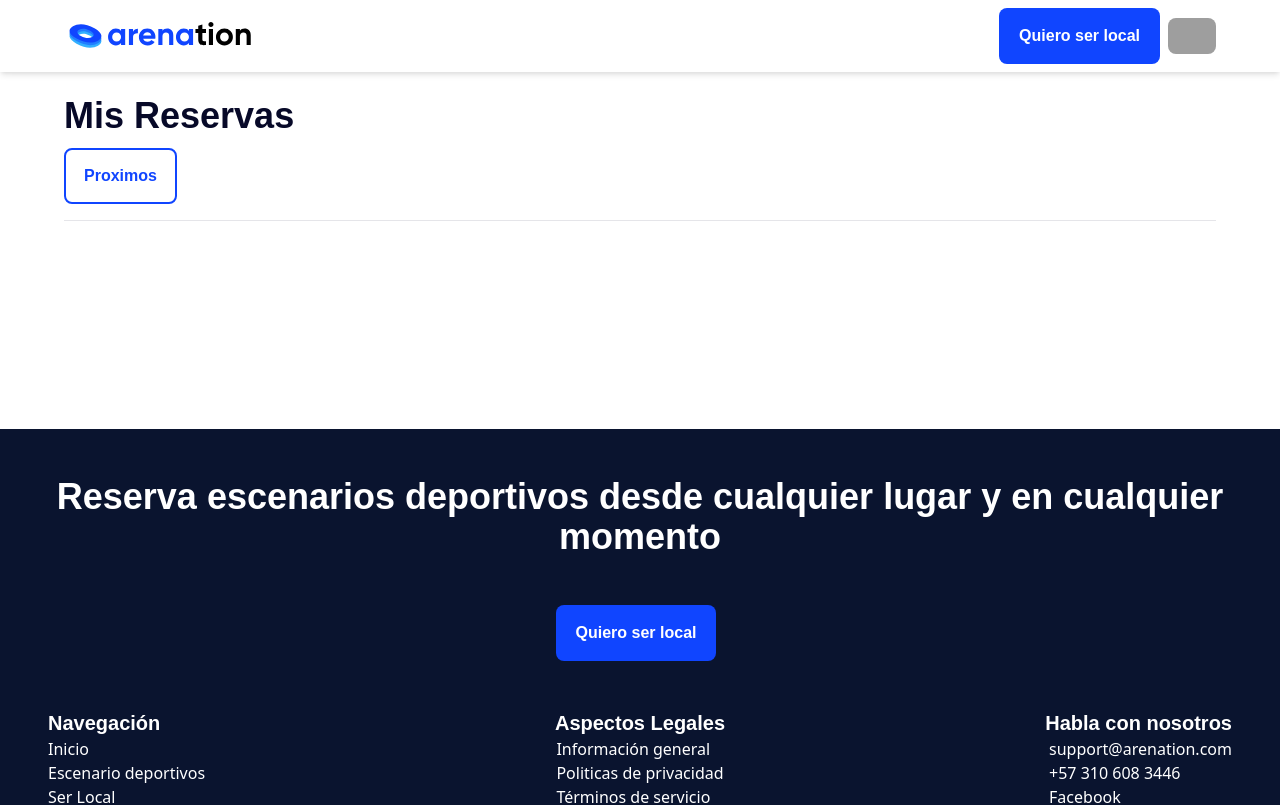
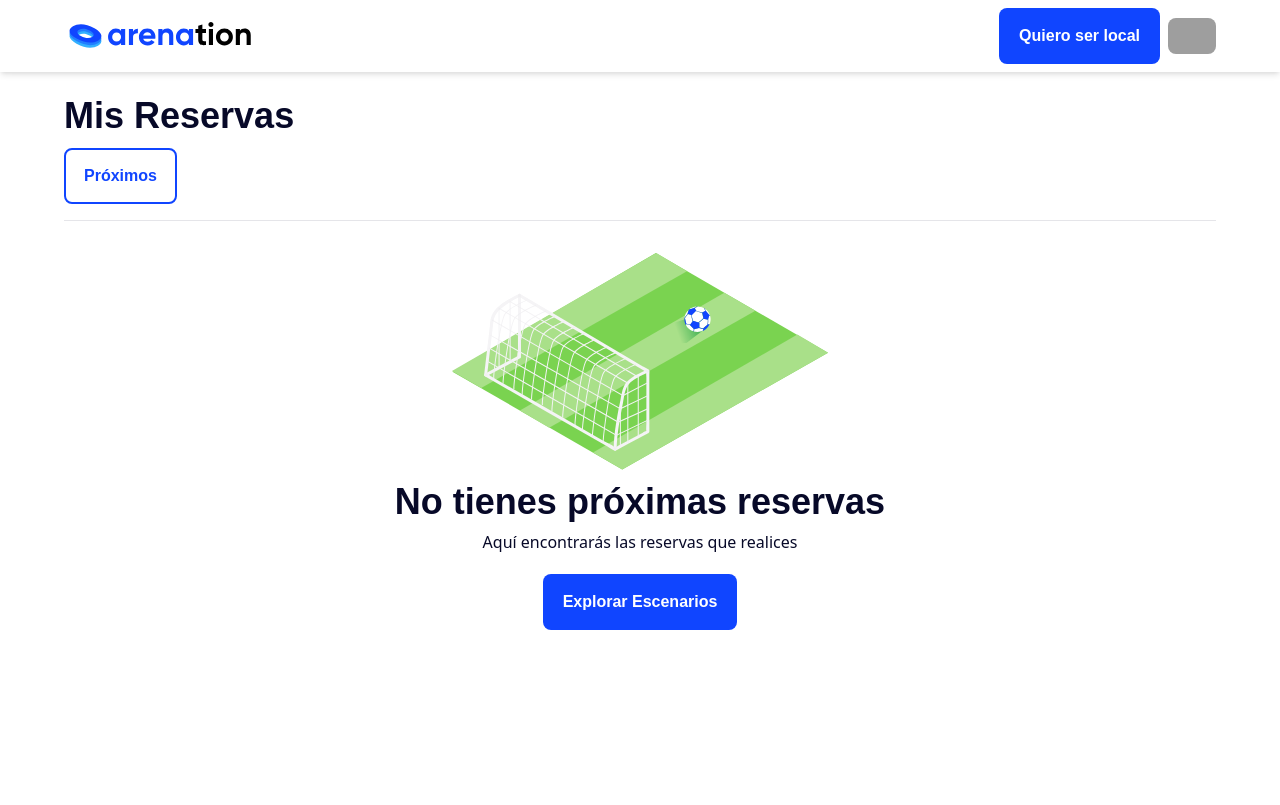
Before and after one commit to ProyectW/arenation, a React (Create React App) app: page /bookings in a window 1280 px wide. Shown: the top 805 px of the page. Built offline with nearby package versions, Linux system fonts and the light colour scheme; grey boxes are pictures that could not be loaded.

Commit message:
page de mis reservas vacio lista

```diff
--- /dev/null
+++ b/src/components/Booking.js
@@ -0,0 +1,31 @@
+import React from "react";
+import iconEmptyBookings from "../assets/img/iconEmptyBookings.svg";
+import Button from "./Controls/Buttons";
+
+export default function Notification(props) {
+  const reservas = null;
+
+  if (reservas) {
+    return (
+      <div className="flex flex-col w-full px-8 sm:px-16 text-secondary-dark">
+        {reservas.map((e) => {
+          return (
+            <div className="py-2">
+            </div>
+          );
+        })}
+      </div>
+    );
+  } else {
+    return (
+      <div className="flex flex-col w-full px-8 sm:px-16 text-secondary-dark">
+        <div className="w-full flex flex-col items-center justify-center text-secondary-dark">
+          <img className="mb-3" alt="" src={iconEmptyBookings} />
+          <h1 className="font-semibold mb-2">No tienes próximas reservas</h1>
+          <label className="mb-5">Aquí encontrarás las reservas que realices</label>
+          <Button link="/arenas" type="normal" text="Explorar Escenarios"/>
+        </div>
+      </div>
+    );
+  }
+}
--- a/src/pages/Bookings.js
+++ b/src/pages/Bookings.js
@@ -1,11 +1,13 @@
 import React from "react";
 import {TittleButton} from "../components/Header/Tittle";
+import Booking from "../components/Booking";
 
 export default class Notifications extends React.Component {
   render() {
     return (
       <div className="pt-16 pb-44">
-        <TittleButton title="Mis Reservas" text="Proximos" />
+        <TittleButton title="Mis Reservas" text="Próximos" />
+        <Booking/>
       </div>
     );
   }
```
Also changed, not shown: src/assets/img/iconEmptyBookings.svg (added).
